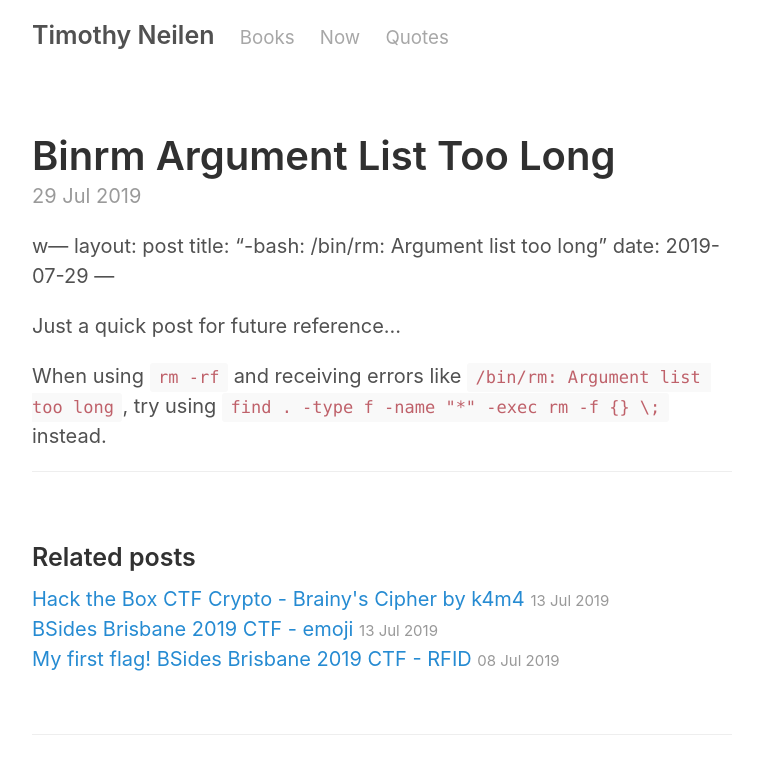
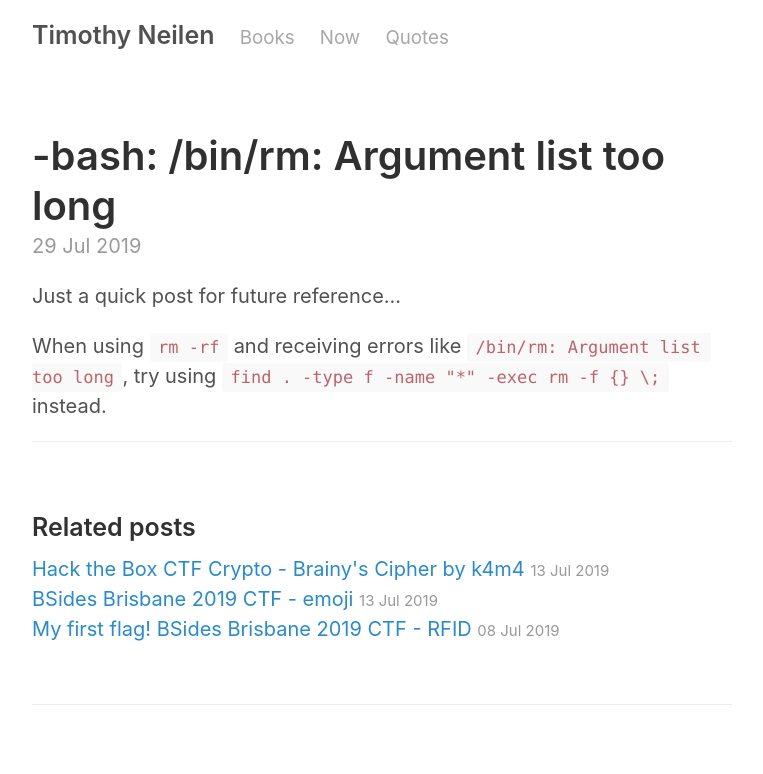
Before and after one commit to teejayen/teejayen.github.io, a Jekyll site: the page built from _posts/2019-07-29-binrm-argument-list-too-long.md, in a window 1280 px wide. Shown: the top 774 px of the page, without its empty margins (258-1021 px from the left). Built offline with Jekyll 4.4.1, drawn with Linux system fonts in a browser that asks for light colours; our own code applies the rules of GitHub Pages for plain Markdown files.

Commit message:
metadata is hard

```diff
--- a/_posts/2019-07-29-binrm-argument-list-too-long.md
+++ b/_posts/2019-07-29-binrm-argument-list-too-long.md
@@ -1,4 +1,4 @@
-w---
+---
 layout: post
 title:  "-bash: /bin/rm: Argument list too long"
 date:   2019-07-29
```
